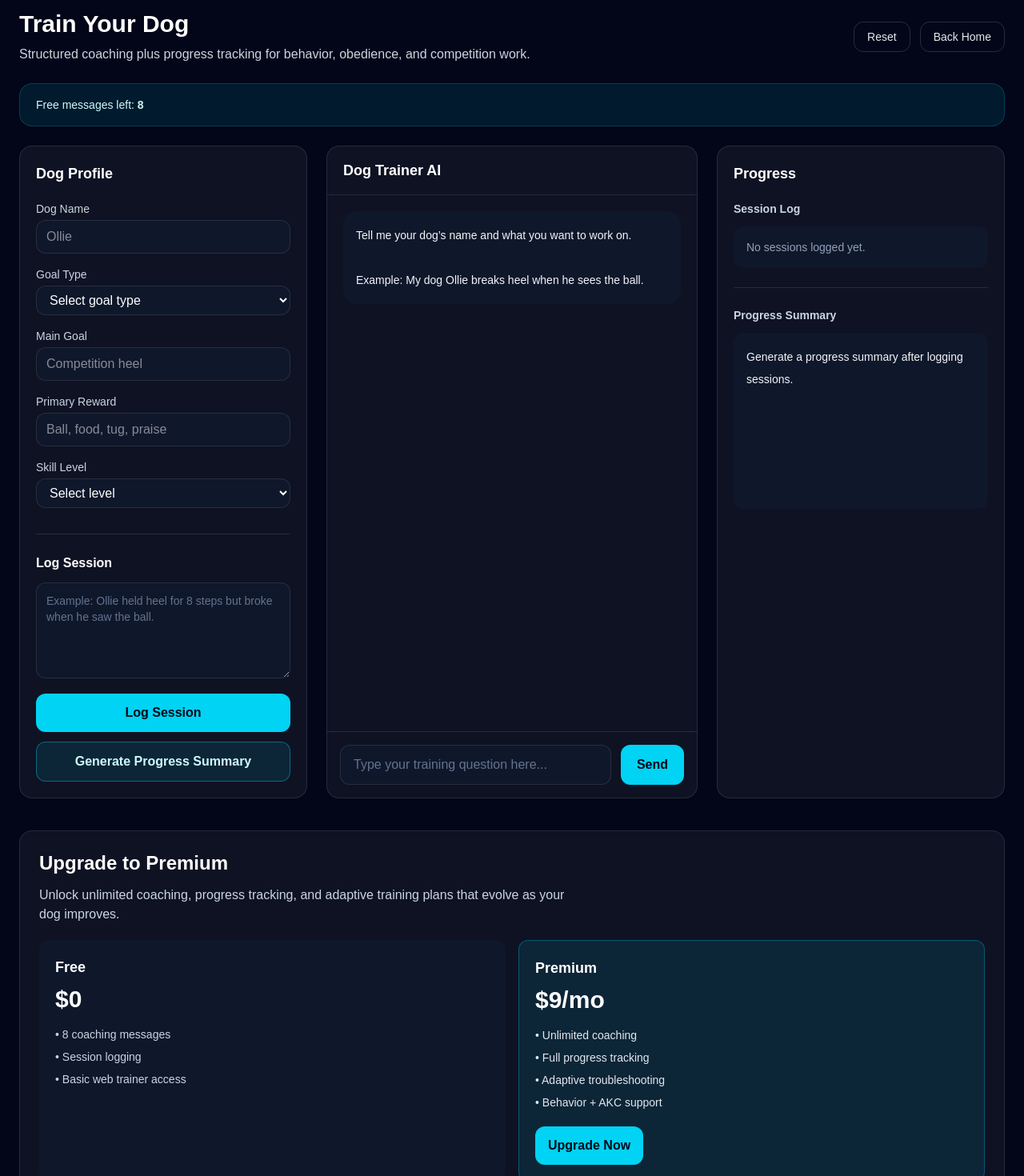
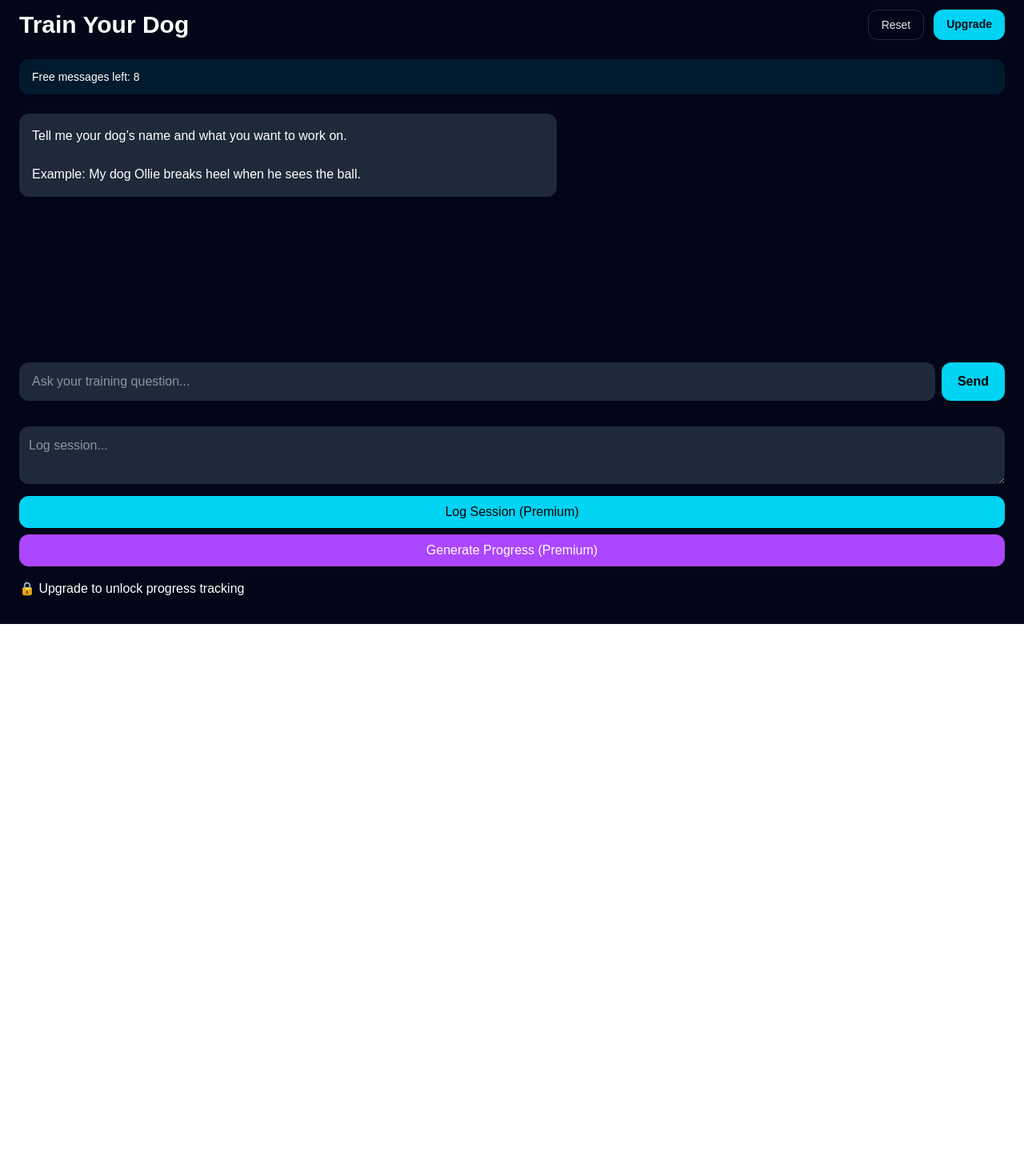
Before and after one commit to HapticVets/dog-trainer-ai-web, a Next.js app: page /train in a window 1280 px wide. Shown: the part 20-1490 px from the top of the page at 80% size. After the commit the page ends 800 px from the top, so only its background shows below. Built offline with nearby package versions, Linux system fonts and the light colour scheme.

Commit message:
connected patreon and gated premium features

```diff
--- a/app/train/page.tsx
+++ b/app/train/page.tsx
@@ -9,6 +9,8 @@ type Message = {
 
 const STORAGE_KEY = "dog-trainer-ai-web-state";
 const FREE_MESSAGE_LIMIT = 8;
+const IS_PREMIUM = false;
+const UPGRADE_URL = "https://www.patreon.com/c/dogtrainerai/membership";
 
 export default function TrainPage() {
   const [messages, setMessages] = useState<Message[]>([
@@ -53,9 +55,7 @@ export default function TrainPage() {
       if (typeof saved.freeMessageCount === "number") {
         setFreeMessageCount(saved.freeMessageCount);
       }
-    } catch {
-      // ignore bad local data
-    }
+    } catch {}
   }, []);
 
   useEffect(() => {
@@ -92,15 +92,7 @@ export default function TrainPage() {
     if (!trimmed || loading) return;
 
     if (freeLimitReached) {
-      setMessages([
-        ...messages,
-        {
-          role: "assistant",
-          content:
-            "🔒 You’ve reached the end of the free coaching preview.\n\nUpgrade to Premium to unlock unlimited coaching, progress tracking, and structured plan adjustments.",
-        },
-      ]);
-      setInput("");
+      window.open(UPGRADE_URL, "_blank");
       return;
     }
 
@@ -156,6 +148,11 @@ export default function TrainPage() {
   }
 
   function handleLogSession() {
+    if (!IS_PREMIUM) {
+      window.open(UPGRADE_URL, "_blank");
+      return;
+    }
+
     const trimmed = sessionNote.trim();
     if (!trimmed) return;
 
@@ -164,6 +161,11 @@ export default function TrainPage() {
   }
 
   async function handleGenerateProgress() {
+    if (!IS_PREMIUM) {
+      window.open(UPGRADE_URL, "_blank");
+      return;
+    }
+
     if (progressLoading) return;
 
     setProgressLoading(true);
@@ -197,286 +199,102 @@ export default function TrainPage() {
 
   function handleClearAll() {
     localStorage.removeItem(STORAGE_KEY);
-    setMessages([
-      {
-        role: "assistant",
-        content:
-          "Tell me your dog’s name and what you want to work on.\n\nExample: My dog Ollie breaks heel when he sees the ball.",
-      },
-    ]);
-    setDogName("");
-    setGoalType("");
-    setMainGoal("");
-    setRewardType("");
-    setSkillLevel("");
-    setSessionNote("");
-    setSessionLogs([]);
-    setProgressSummary("");
-    setInput("");
-    setFreeMessageCount(0);
+    location.reload();
   }
 
   return (
     <div className="min-h-screen bg-slate-950 text-white">
       <div className="mx-auto flex min-h-screen max-w-7xl flex-col px-6 py-8">
         <div className="mb-6 flex items-center justify-between">
-          <div>
           <h1 className="text-3xl font-bold">Train Your Dog</h1>
-            <p className="mt-2 text-slate-300">
-              Structured coaching plus progress tracking for behavior, obedience, and competition work.
-            </p>
-          </div>
 
           <div className="flex gap-3">
             <button
               onClick={handleClearAll}
-              className="rounded-xl border border-white/15 px-4 py-2 text-sm text-slate-200 hover:bg-white/5"
+              className="rounded-xl border border-white/15 px-4 py-2 text-sm text-slate-200"
             >
               Reset
             </button>
+
             <a
-              href="/"
-              className="rounded-xl border border-white/15 px-4 py-2 text-sm text-slate-200 hover:bg-white/5"
+              href={UPGRADE_URL}
+              target="_blank"
+              className="rounded-xl bg-cyan-400 px-4 py-2 text-sm font-semibold text-slate-950"
             >
-              Back Home
+              Upgrade
             </a>
           </div>
         </div>
 
         {!freeLimitReached && (
-          <div className="mb-6 rounded-2xl border border-cyan-400/20 bg-cyan-400/10 px-5 py-4 text-sm text-cyan-100">
-            Free messages left: <span className="font-semibold">{freeMessagesLeft}</span>
+          <div className="mb-6 rounded-xl bg-cyan-400/10 px-4 py-3 text-sm">
+            Free messages left: {freeMessagesLeft}
           </div>
         )}
 
         {freeLimitReached && (
-          <div className="mb-6 rounded-2xl border border-amber-400/20 bg-amber-400/10 px-5 py-4">
-            <div className="text-sm font-semibold text-amber-200">
-              🔒 You’ve reached the end of the free coaching preview.
-            </div>
-            <div className="mt-2 text-sm text-amber-100">
-              Upgrade to Premium to unlock unlimited coaching, progress tracking, and evolving training plans.
-            </div>
-            <a
-              href="#pricing"
-              className="mt-3 inline-block rounded-xl bg-cyan-400 px-4 py-2 text-sm font-semibold text-slate-950 hover:brightness-110"
-            >
-              View Upgrade Options
-            </a>
+          <div className="mb-6 rounded-xl bg-red-500/10 px-4 py-3 text-sm">
+            🔒 Free limit reached — Upgrade to continue
           </div>
         )}
 
-        <div className="grid flex-1 gap-6 lg:grid-cols-[360px_minmax(0,1fr)]">
-          <aside className="rounded-2xl border border-white/10 bg-white/5 p-5">
-            <h2 className="text-lg font-semibold">Dog Profile</h2>
-
-            <div className="mt-5 space-y-4">
-              <div>
-                <label className="mb-1 block text-sm text-slate-300">Dog Name</label>
-                <input
-                  value={dogName}
-                  onChange={(e) => setDogName(e.target.value)}
-                  className="w-full rounded-xl border border-white/10 bg-slate-900 px-3 py-2 text-white outline-none"
-                  placeholder="Ollie"
-                />
-              </div>
-
-              <div>
-                <label className="mb-1 block text-sm text-slate-300">Goal Type</label>
-                <select
-                  value={goalType}
-                  onChange={(e) => setGoalType(e.target.value)}
-                  className="w-full rounded-xl border border-white/10 bg-slate-900 px-3 py-2 text-white outline-none"
-                >
-                  <option value="">Select goal type</option>
-                  <option value="Behavior problem">Behavior problem</option>
-                  <option value="Basic obedience">Basic obedience</option>
-                  <option value="AKC Obedience">AKC Obedience</option>
-                  <option value="AKC Rally">AKC Rally</option>
-                  <option value="AKC Agility">AKC Agility</option>
-                </select>
-              </div>
-
-              <div>
-                <label className="mb-1 block text-sm text-slate-300">Main Goal</label>
-                <input
-                  value={mainGoal}
-                  onChange={(e) => setMainGoal(e.target.value)}
-                  className="w-full rounded-xl border border-white/10 bg-slate-900 px-3 py-2 text-white outline-none"
-                  placeholder="Competition heel"
-                />
-              </div>
-
-              <div>
-                <label className="mb-1 block text-sm text-slate-300">Primary Reward</label>
-                <input
-                  value={rewardType}
-                  onChange={(e) => setRewardType(e.target.value)}
-                  className="w-full rounded-xl border border-white/10 bg-slate-900 px-3 py-2 text-white outline-none"
-                  placeholder="Ball, food, tug, praise"
-                />
-              </div>
-
-              <div>
-                <label className="mb-1 block text-sm text-slate-300">Skill Level</label>
-                <select
-                  value={skillLevel}
-                  onChange={(e) => setSkillLevel(e.target.value)}
-                  className="w-full rounded-xl border border-white/10 bg-slate-900 px-3 py-2 text-white outline-none"
-                >
-                  <option value="">Select level</option>
-                  <option value="beginner">Beginner</option>
-                  <option value="some training">Some training</option>
-                  <option value="competition prep">Competition prep</option>
-                </select>
-              </div>
-            </div>
-
-            <div className="mt-8 border-t border-white/10 pt-6">
-              <h3 className="text-base font-semibold">Log Session</h3>
-
-              <textarea
-                value={sessionNote}
-                onChange={(e) => setSessionNote(e.target.value)}
-                placeholder="Example: Ollie held heel for 8 steps but broke when he saw the ball."
-                className="mt-3 min-h-[120px] w-full rounded-xl border border-white/10 bg-slate-900 px-3 py-3 text-sm text-white outline-none placeholder:text-slate-500"
-              />
-
-              <button
-                onClick={handleLogSession}
-                className="mt-3 w-full rounded-xl bg-cyan-400 px-4 py-3 font-semibold text-slate-950 hover:brightness-110"
-              >
-                Log Session
-              </button>
-
-              <button
-                onClick={handleGenerateProgress}
-                disabled={progressLoading}
-                className="mt-3 w-full rounded-xl border border-cyan-400/40 bg-cyan-400/10 px-4 py-3 font-semibold text-cyan-100 hover:bg-cyan-400/20 disabled:opacity-60"
-              >
-                {progressLoading ? "Generating..." : "Generate Progress Summary"}
-              </button>
-            </div>
-          </aside>
-
-          <div className="grid gap-6 xl:grid-cols-[minmax(0,1fr)_360px]">
-            <section className="flex min-h-[70vh] flex-col rounded-2xl border border-white/10 bg-white/5">
-              <div className="border-b border-white/10 px-5 py-4">
-                <h2 className="text-lg font-semibold">Dog Trainer AI</h2>
-              </div>
-
-              <div className="flex-1 space-y-4 overflow-y-auto px-5 py-5">
+        <div className="flex-1 space-y-4 overflow-y-auto">
           {messages.map((message, index) => (
             <div
               key={index}
-                    className={`max-w-3xl rounded-2xl p-4 text-sm leading-7 whitespace-pre-wrap ${
+              className={`max-w-2xl rounded-xl p-4 whitespace-pre-wrap ${
                 message.role === "user"
-                        ? "ml-auto bg-cyan-400 text-slate-950"
-                        : "bg-slate-900 text-slate-100"
+                  ? "ml-auto bg-cyan-400 text-black"
+                  : "bg-gray-800"
               }`}
             >
               {message.content}
             </div>
           ))}
-
-                {loading && (
-                  <div className="max-w-3xl rounded-2xl bg-slate-900 p-4 text-sm leading-7 text-slate-300 whitespace-pre-wrap">
-                    Dog Trainer AI is thinking...
-                  </div>
-                )}
         </div>
 
-              <div className="border-t border-white/10 p-4">
-                <div className="flex gap-3">
+        <div className="mt-4 flex gap-2">
           <input
             value={input}
             onChange={(e) => setInput(e.target.value)}
-                    onKeyDown={(e) => {
-                      if (e.key === "Enter") handleSend();
-                    }}
-                    placeholder="Type your training question here..."
-                    className="flex-1 rounded-xl border border-white/10 bg-slate-900 px-4 py-3 text-white outline-none placeholder:text-slate-500"
+            className="flex-1 rounded-xl bg-gray-800 px-4 py-3"
+            placeholder="Ask your training question..."
           />
           <button
             onClick={handleSend}
-                    disabled={loading}
-                    className="rounded-xl bg-cyan-400 px-5 py-3 font-semibold text-slate-950 hover:brightness-110 disabled:opacity-60"
+            className="rounded-xl bg-cyan-400 px-5 py-3 text-black font-semibold"
           >
             Send
           </button>
         </div>
-              </div>
-            </section>
 
-            <section className="rounded-2xl border border-white/10 bg-white/5 p-5">
-              <h2 className="text-lg font-semibold">Progress</h2>
+        <div className="mt-8">
+          <textarea
+            value={sessionNote}
+            onChange={(e) => setSessionNote(e.target.value)}
+            placeholder="Log session..."
+            className="w-full rounded-xl bg-gray-800 p-3"
+          />
+          <button
+            onClick={handleLogSession}
+            className="mt-2 w-full rounded-xl bg-cyan-400 py-2 text-black"
+          >
+            Log Session (Premium)
+          </button>
 
-              <div className="mt-5">
-                <h3 className="text-sm font-semibold text-slate-300">Session Log</h3>
-                <div className="mt-3 space-y-3">
-                  {sessionLogs.length === 0 ? (
-                    <div className="rounded-xl bg-slate-900 p-4 text-sm text-slate-400">
-                      No sessions logged yet.
-                    </div>
-                  ) : (
-                    sessionLogs.map((log, index) => (
-                      <div
-                        key={`${log}-${index}`}
-                        className="rounded-xl bg-slate-900 p-4 text-sm leading-6 text-slate-200 whitespace-pre-wrap"
+          <button
+            onClick={handleGenerateProgress}
+            className="mt-2 w-full rounded-xl bg-purple-500 py-2"
           >
-                        {log}
-                      </div>
-                    ))
-                  )}
+            Generate Progress (Premium)
+          </button>
+
+          <div className="mt-4 whitespace-pre-wrap">
+            {IS_PREMIUM
+              ? progressSummary
+              : "🔒 Upgrade to unlock progress tracking"}
           </div>
         </div>
-
-              <div className="mt-6 border-t border-white/10 pt-6">
-                <h3 className="text-sm font-semibold text-slate-300">Progress Summary</h3>
-                <div className="mt-3 min-h-[220px] rounded-xl bg-slate-900 p-4 text-sm leading-7 text-slate-100 whitespace-pre-wrap">
-                  {progressSummary || "Generate a progress summary after logging sessions."}
-                </div>
-              </div>
-            </section>
-          </div>
-        </div>
-
-        <section id="pricing" className="mt-10 rounded-2xl border border-white/10 bg-white/5 p-6">
-          <h2 className="text-2xl font-bold">Upgrade to Premium</h2>
-          <p className="mt-3 max-w-2xl text-slate-300">
-            Unlock unlimited coaching, progress tracking, and adaptive training plans that evolve as your dog improves.
-          </p>
-
-          <div className="mt-5 grid gap-4 md:grid-cols-2">
-            <div className="rounded-xl bg-slate-900 p-5">
-              <h3 className="text-lg font-semibold">Free</h3>
-              <p className="mt-2 text-3xl font-bold">$0</p>
-              <ul className="mt-4 space-y-2 text-sm text-slate-300">
-                <li>• 8 coaching messages</li>
-                <li>• Session logging</li>
-                <li>• Basic web trainer access</li>
-              </ul>
-            </div>
-
-            <div className="rounded-xl border border-cyan-400/30 bg-cyan-400/10 p-5">
-              <h3 className="text-lg font-semibold">Premium</h3>
-              <p className="mt-2 text-3xl font-bold">$9/mo</p>
-              <ul className="mt-4 space-y-2 text-sm text-slate-200">
-                <li>• Unlimited coaching</li>
-                <li>• Full progress tracking</li>
-                <li>• Adaptive troubleshooting</li>
-                <li>• Behavior + AKC support</li>
-              </ul>
-
-              <a
-                href="#"
-                className="mt-5 inline-block rounded-xl bg-cyan-400 px-4 py-3 font-semibold text-slate-950 hover:brightness-110"
-              >
-                Upgrade Now
-              </a>
-            </div>
-          </div>
-        </section>
       </div>
     </div>
   );
```
Lines whose indentation alone changed are shown as unchanged.
